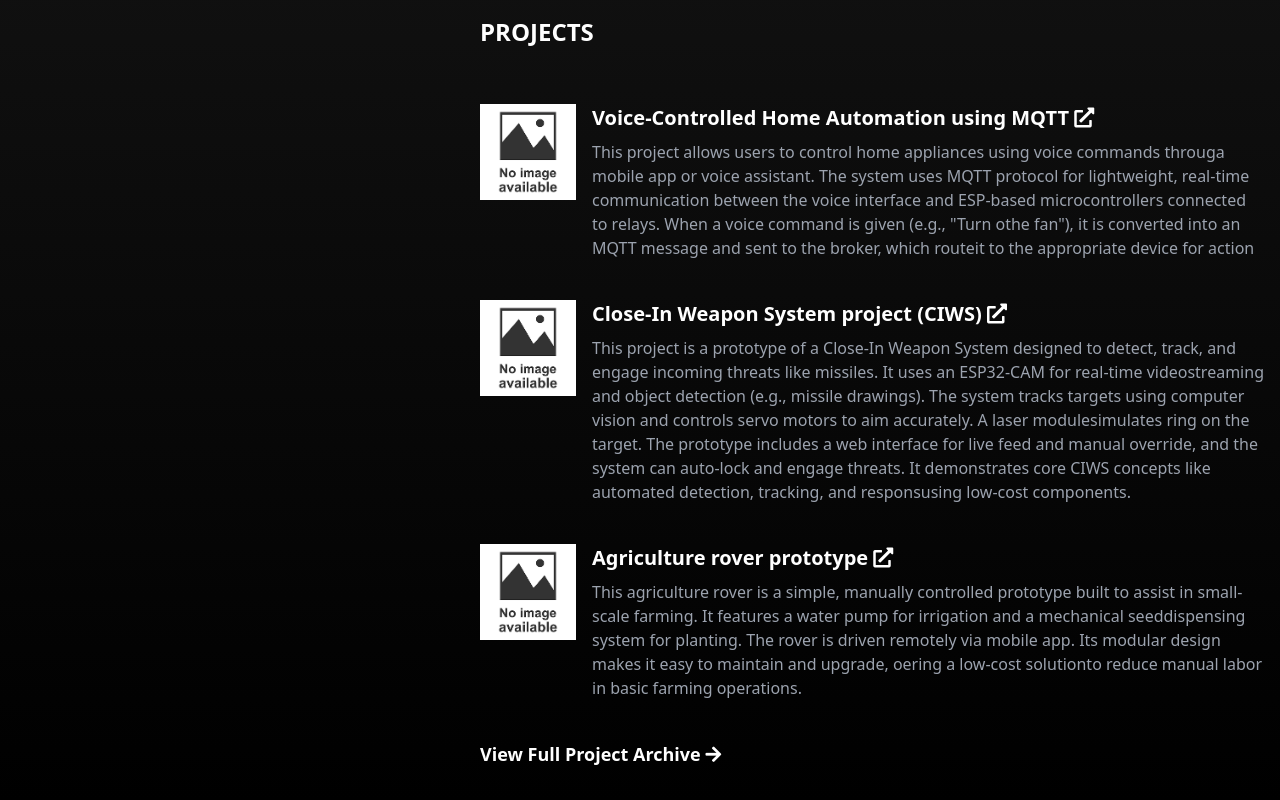
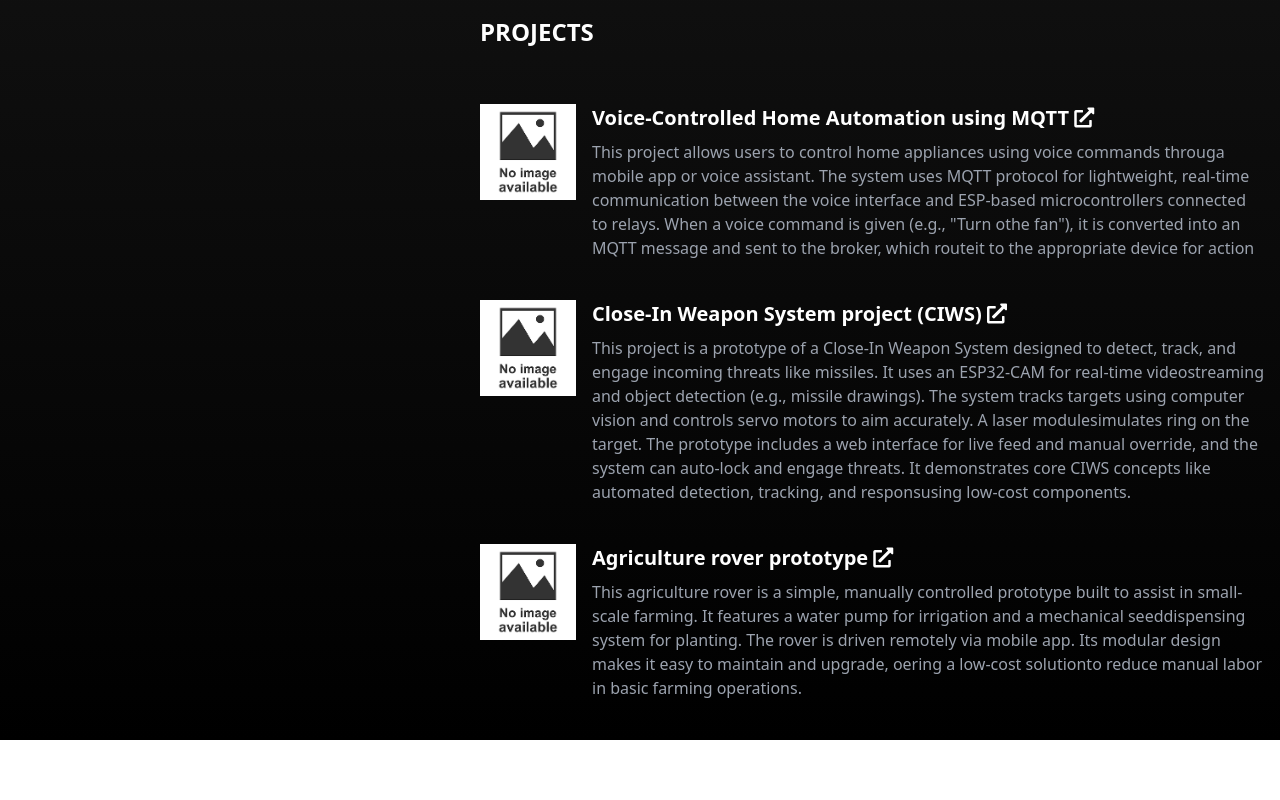
Before and after one commit to yashraj-kumawat-14/portfolio, a plain HTML site: page index.html in a window 1280 px wide. Shown: the part 722-1522 px from the top of the page. After the commit the page ends 1462 px from the top, so only its background shows below. Drawn offline with nearby package versions, Linux system fonts and the light colour scheme.

Commit message:
Update index.html

```diff
--- a/index.html
+++ b/index.html
@@ -158,16 +158,6 @@ modular design makes it easy to maintain and upgrade, oering a low-cost solution
       </div>
 
       </div>
-
-      <div class="space-y-8">
-            <div class="md:w-1/2 mt-8 md:mt-0">
-        <a class="block mt-8 text-white text-lg font-bold" href="archive.html">
-          View Full Project Archive
-          <i class="fas fa-arrow-right">
-          </i>
-          </a>
-            </div>
-     </div>
     </div>
    </div>
  </body>
```
